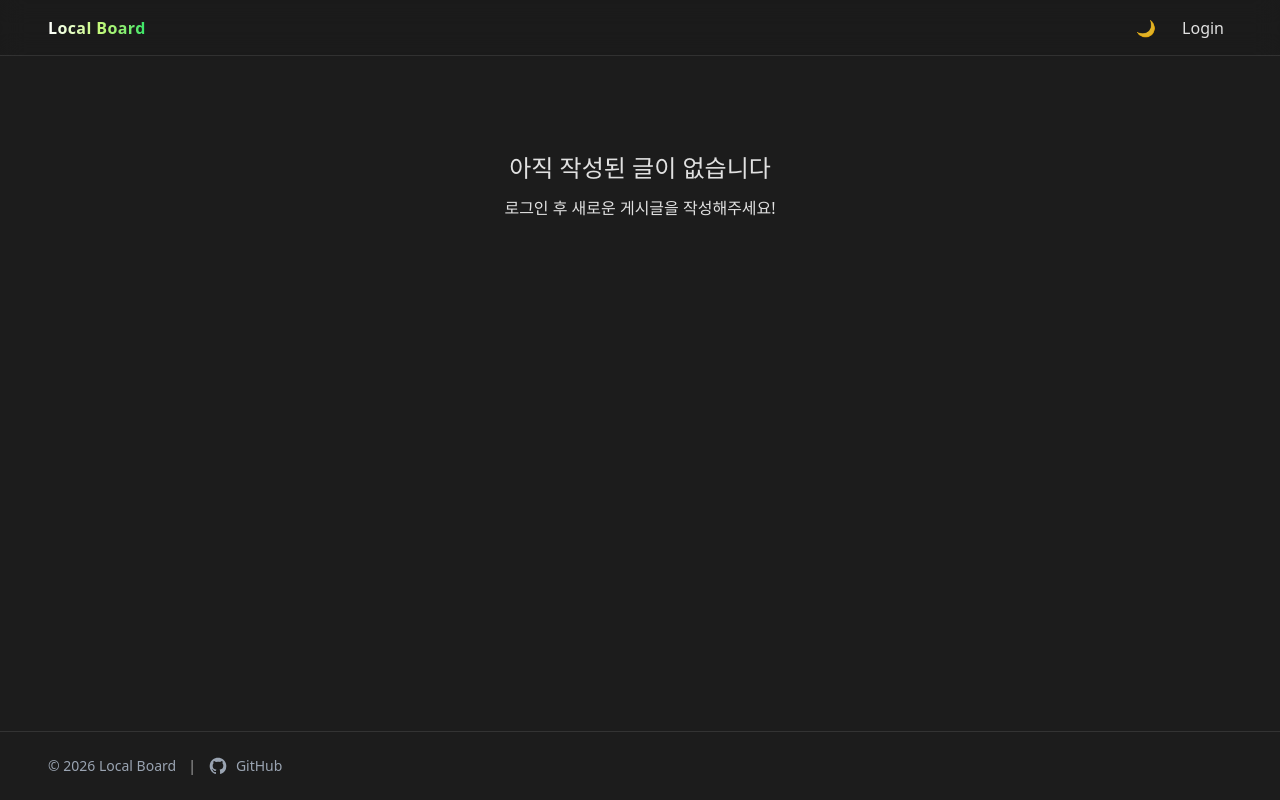
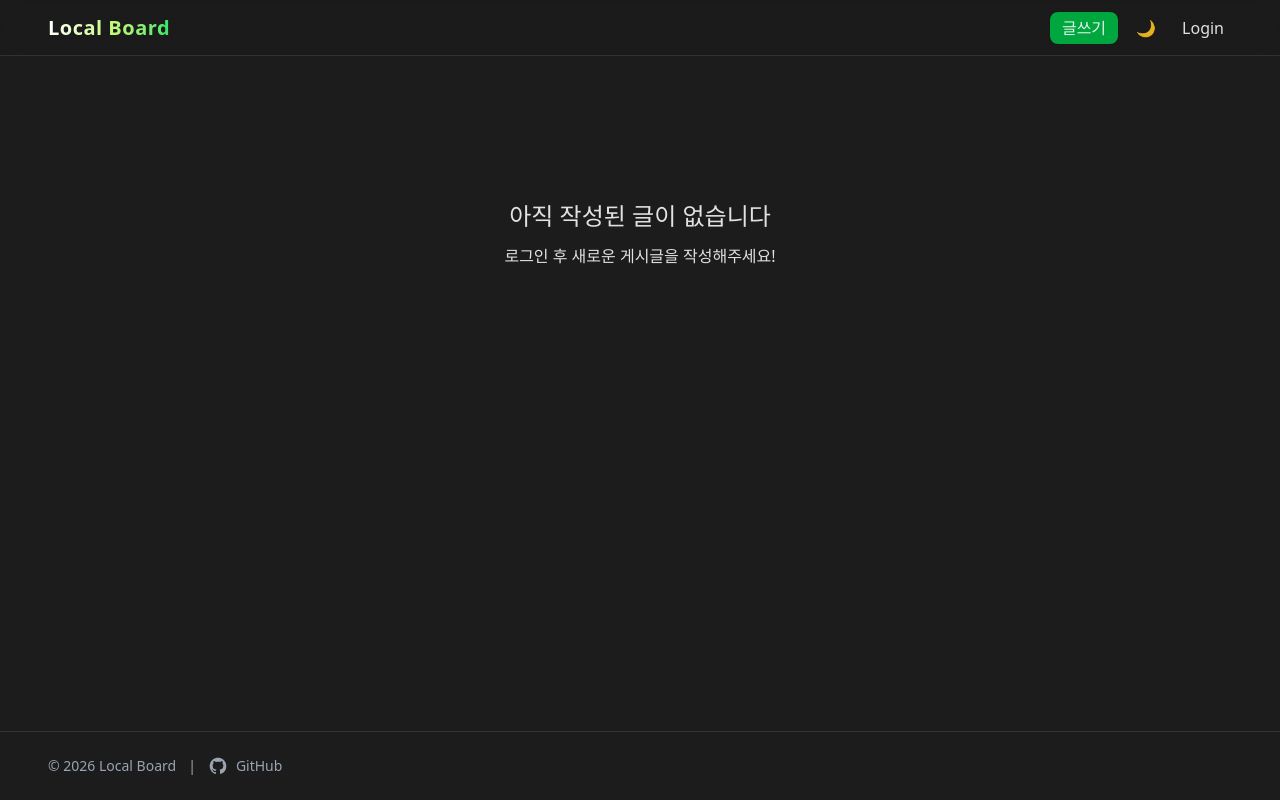
Before and after one commit to alstmd9902/oz_16_react_event, a React (Vite) app in the folder local-board/: page / in a window 1280 px wide. Built offline with nearby package versions, Linux system fonts and the light colour scheme.

Commit message:
design: 글쓰기 버튼 추가 및 레이아웃 패딩 조정

```diff
--- a/local-board/src/components/Navbar.jsx
+++ b/local-board/src/components/Navbar.jsx
@@ -6,21 +6,21 @@ export default function Navbar() {
     navigate("login");
   };
 
+  const handleCreateClick = () => {
+    navigate("post/create");
+  };
+
   return (
     <>
       <nav
         className="
         fixed top-0 left-0 z-10 w-full h-14
-        flex items-center justify-between
-        px-12
-        bg-[rgba(28,28,28,0.31)]
-        backdrop-blur-md
-        border-b border-white/10
-      "
+        flex items-center justify-between px-12
+        bg-[rgba(28,28,28,0.31)] backdrop-blur-md border-b border-white/10"
       >
         <h1
           className="
-            text-base font-semibold tracking-wide
+            text-xl font-semibold tracking-wide
             bg-linear-to-r
             from-white
             via-[#c9fa7c]
@@ -31,7 +31,15 @@ export default function Navbar() {
         >
           Local Board
         </h1>
-        <div className="flex items-center gap-3">
+        <div className="flex items-center gap-3 [&_button]:cursor-pointer">
+          {/* 글쓰기 버튼 */}
+          <button
+            onClick={handleCreateClick}
+            className="w-fit px-3 py-1 bg-green-600 rounded-lg hover:bg-green-700"
+          >
+            글쓰기
+          </button>
+
           <button
             className="w-8 h-8 flex items-center justify-center rounded-full transition cursor-pointer"
             aria-label="toggle dark mode"
@@ -39,7 +47,6 @@ export default function Navbar() {
             🌙
           </button>
           {/* 로그인 */}
-
           <button
             onClick={handleLoginClick}
             className="
--- a/local-board/src/shared/Layout.jsx
+++ b/local-board/src/shared/Layout.jsx
@@ -6,7 +6,7 @@ export default function Layout() {
   return (
     <div className="min-h-screen flex flex-col">
       <Navbar />
-      <main className="mt-14 flex-1">
+      <main className="mt-14 flex-1 py-12 px-4">
         <Outlet />
       </main>
       <Footer />
```
